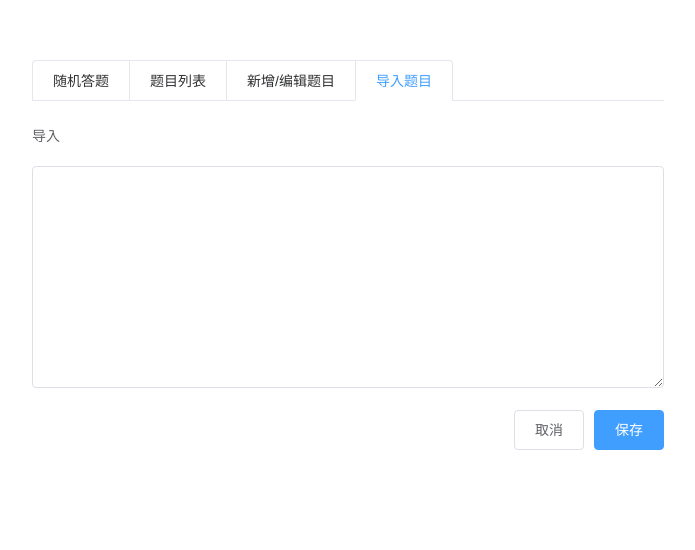
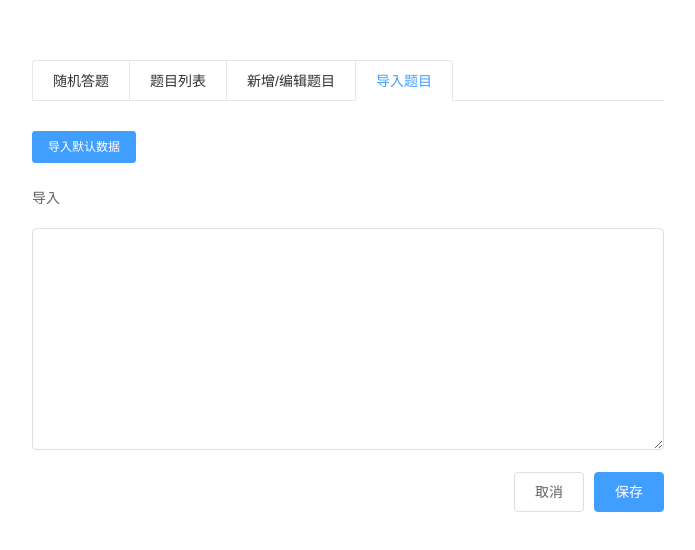
Before and after one commit to BobsLi/examine, a Vue app: page / in a window 1280 px wide. Both pictures are taken after a click on the tab "导入题目". Shown: the top 550 px of the page, without its empty margins (292-987 px from the left). Built offline with nearby package versions, Linux system fonts and the light colour scheme.

Commit message:
fix: update

```diff
--- a/package.json
+++ b/package.json
@@ -10,6 +10,7 @@
   "dependencies": {
     "@chenfengyuan/vue-countdown": "1",
     "@tinymce/tinymce-vue": "^3",
+    "axios": "^0.27.2",
     "core-js": "^3.8.3",
     "element-ui": "^2.15.9",
     "lodash": "^4.17.21",
--- a/src/components/HelloWorld.vue
+++ b/src/components/HelloWorld.vue
@@ -86,6 +86,9 @@
           </el-tab-pane>
           <el-tab-pane label="导入题目" name="4">
             <template v-if="activeName === '4'">
+              <div class="opt-btn" style="margin: 15px 0">
+                <el-button type="primary" size="small" @click="handleImprtDefault">导入默认数据</el-button>
+              </div>
               <el-form :model="{}" label-position="top">
                 <el-form-item label="导入">
                   <el-input v-model="jsonStr" type="textarea" :rows="10" placeholder=""></el-input>
@@ -116,6 +119,7 @@
 <script>
 import VueCountdown from '@chenfengyuan/vue-countdown'
 import Editor from '@tinymce/tinymce-vue'
+import axios from 'axios'
 import { cloneDeep, differenceBy } from 'lodash'
 import { v4 as uuidv4 } from 'uuid'
 const listCache = window.localStorage.getItem('list') || ''
@@ -143,7 +147,7 @@ export default {
         language:'zh_CN',
         min_height: 400
       },
-      activeName: '1',
+      activeName: '2',
       list: listCache ? JSON.parse(listCache) : [],
       havedList: havedListCache ? JSON.parse(havedListCache) : [],
       examineList: [],
@@ -193,6 +197,13 @@ export default {
     searchList() {
       return this.list.filter(item => !this.searchValue || item.q.includes(this.searchValue))
     }
+  },
+  mounted() {
+    this.$nextTick(() => {
+      if (this.list.length === 0) {
+        this.handleImprtDefault()
+      }
+    })
   },
   methods: {
     initForm() {
@@ -306,11 +317,27 @@ export default {
       try {
         const jsonData = JSON.parse(this.jsonStr)
         const addData = differenceBy(jsonData, this.list, 'id')
-        this.list.push(...addData)
+        if (addData.length > 0) {
+          this.list.push(...addData)
+          this.$message.success('数据导入成功')
+        }
         this.jsonStr = ''
       } catch (error) {
         this.$message.error(error)
       }
+    },
+    handleImprtDefault() {
+      axios.get(`${process.env.BASE_URL}cache/list.json`).then(res => {
+        console.log(res)
+        const { data = [] } = res
+        const addData = differenceBy(data, this.list, 'id')
+        if (addData.length > 0) {
+          this.list.push(...addData)
+          this.$message.success('数据导入成功')
+        }
+      }).catch(err => {
+        this.$message.error(err)
+      })
     }
   }
 }
```
Also changed, not shown: 1 other file (tests, documents, lock files or other folders).
